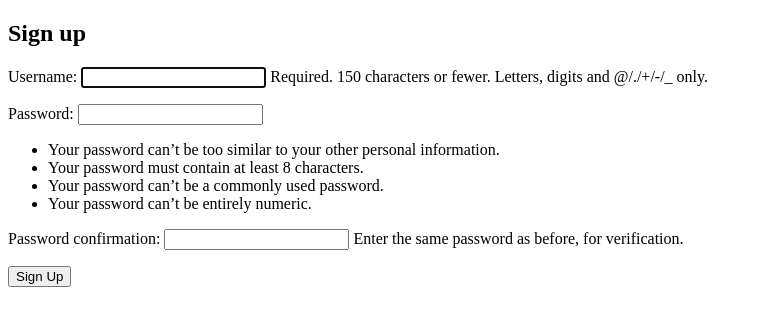
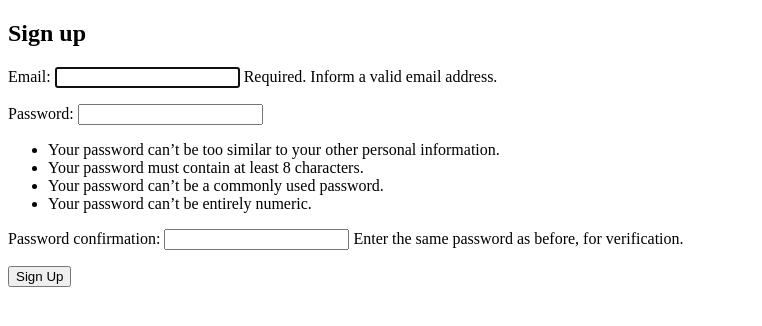
Before and after one commit to edyp/jump-2, a Django app: page /accounts/signup/ in a window 1280 px wide. Shown: the top 326 px of the page, without its empty margins (0-762 px from the left). Run offline with Django 3.2, Linux system fonts and the light colour scheme.

Commit message:
Fixed signup view and changed default User model attr.
To generate correct signup form I needed to create new form class inherited from UserCreationForm.
I left only email field in User model and in next step I will create Profile class that will handle all user related info needed for identification in a parachute club.

```diff
--- a/src/templates/home.html
+++ b/src/templates/home.html
@@ -4,7 +4,7 @@
 
 {% block content %}
 {% if user.is_authenticated %}
-    Hi {{ user.username }}!
+    Hi {{ user.email }}!
     <p> <a href="{% url 'logout' %}">Log Out</a> </p>
 {% else %}
     <p>You are not logged in</p>
--- /dev/null
+++ b/src/users/forms.py
@@ -0,0 +1,14 @@
+from django import forms
+from django.contrib.auth.forms import UserCreationForm
+from users.models import User
+
+
+class SignUpForm(UserCreationForm):
+    email = forms.EmailField(
+        max_length=254,
+        help_text='Required. Inform a valid email address.'
+    )
+
+    class Meta:
+        model = User
+        fields = ('email', 'password1', 'password2', )
--- a/src/users/models.py
+++ b/src/users/models.py
@@ -69,8 +69,6 @@ class UserManager(BaseUserManager):
 
 
 class User(AbstractBaseUser, CustomPermissionsMixin):
-    first_name = models.CharField(_('first name'), max_length=30, blank=True)
-    last_name = models.CharField(_('last name'), max_length=150, blank=True)
     email = models.EmailField(_('email address'), unique=True,)
     is_staff = models.BooleanField(
         _('staff status'),
@@ -87,7 +85,6 @@ class User(AbstractBaseUser, CustomPermissionsMixin):
         ),
     )
     date_joined = models.DateTimeField(_('date joined'), default=timezone.now)
-    avatar = models.ImageField(upload_to='avatars/', null=True, blank=True)
 
     objects = UserManager()
 
@@ -102,8 +99,10 @@ class User(AbstractBaseUser, CustomPermissionsMixin):
 
 class Profile(models.Model):
     pass
-    # name            = models.CharField(max_length=50)
-    # surname         = models.CharField(max_length=50)
+    # first_name = models.CharField(_('first name'), max_length=30,
+    # blank=True)
+    # last_name = models.CharField(_('last name'), max_length=150, blank=True)
+    # avatar = models.ImageField(upload_to='avatars/', null=True, blank=True)
     # club_membership = models.ManyToManyField('clubs.Club')
     # roles           = models.ManyToManyField('Role')
     #
--- a/src/users/urls.py
+++ b/src/users/urls.py
@@ -1,9 +1,7 @@
 from django.urls import path
 
-from users.views import SignUpView
-# TODO: Rejestracja użytkownika wciąż pobiera dane z auth.User, napraw to.
-
+from .views import signup
 
 urlpatterns = [
-    path('signup/', SignUpView.as_view(), name='signup'),
+    path('signup/', signup, name='signup'),
 ]
--- a/src/users/views.py
+++ b/src/users/views.py
@@ -1,9 +1,19 @@
-from django.contrib.auth.forms import UserCreationForm
-from django.urls import reverse_lazy
-from django.views import generic
+from django.contrib.auth import login, authenticate
+from django.shortcuts import render, redirect
 
+from .forms import SignUpForm
 
-class SignUpView(generic.CreateView):
-    form_class = UserCreationForm
-    success_url = reverse_lazy('login')
-    template_name = 'registration/signup.html'
+def signup(request):
+    if request.method == 'POST':
+        form = SignUpForm(request.POST)
+        if form.is_valid():
+            form.save()
+            email = form.cleaned_data.get('email')
+            raw_password = form.cleaned_data.get('password1')
+            user = authenticate(email=email, password=raw_password)
+            login(request, user)
+            return redirect('home')
+    else:
+        form = SignUpForm()
+    args = {'form': form}
+    return render(request, '../templates/registration/signup.html', args)
```
Also changed, not shown: src/manifest/migrations/0012_auto_20210107_2251.py (added), src/users/migrations/0004_auto_20210107_2251.py (added).
